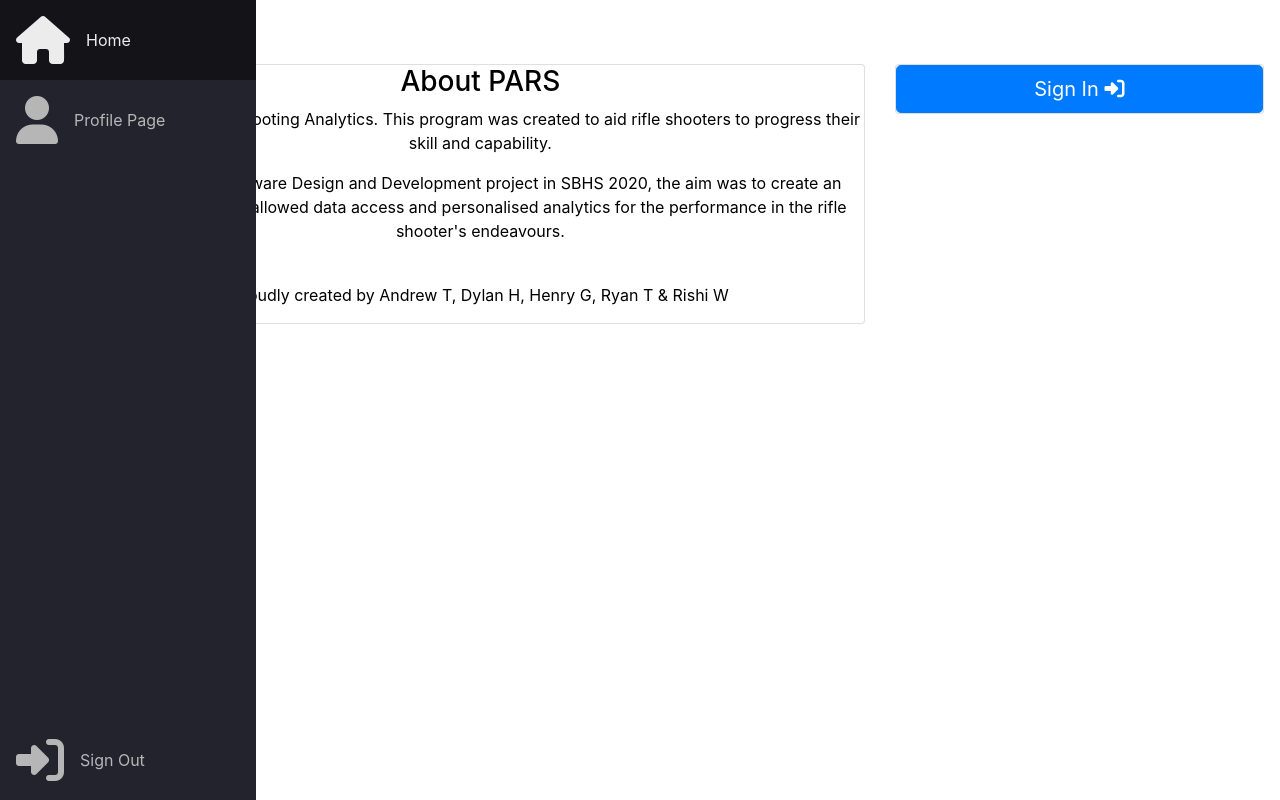
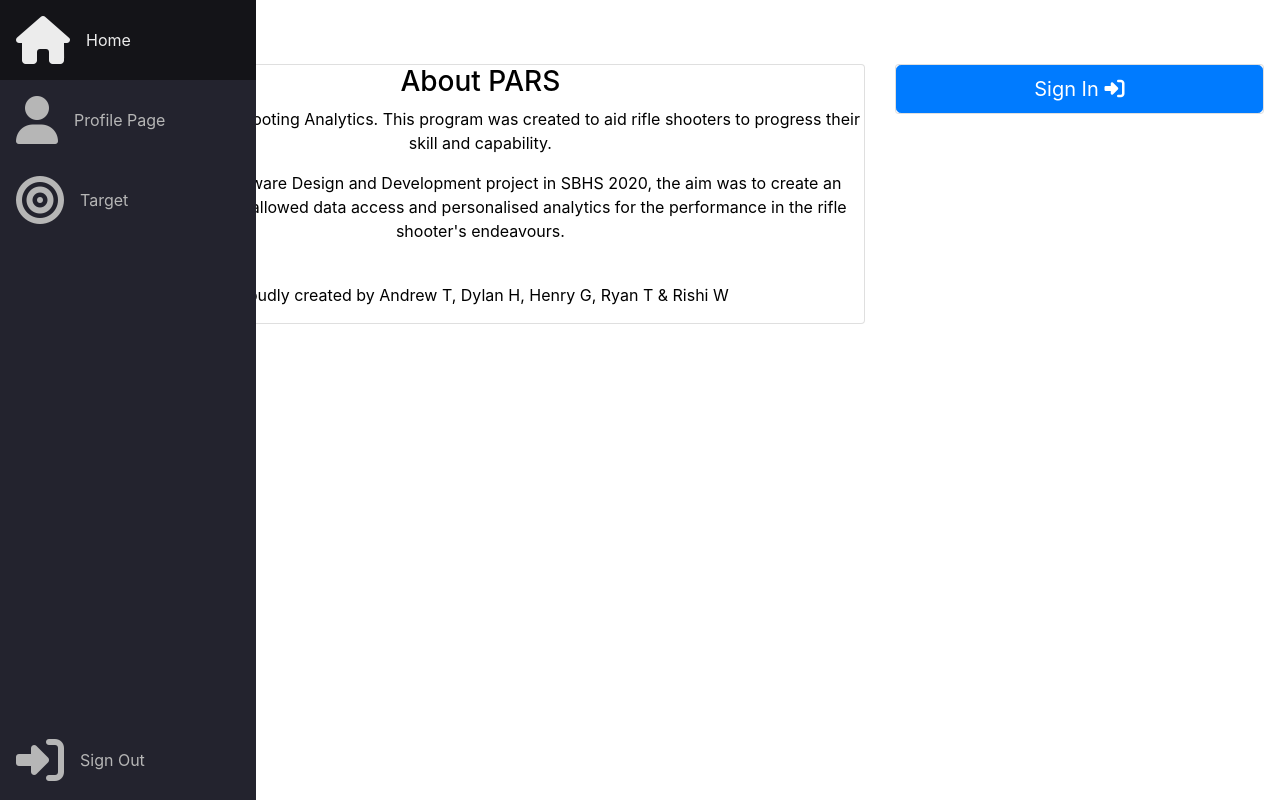
Before and after one commit to TAS-scorchedshadow/Rifle_Shooting_Major, a Flask app: page / in a window 1280 px wide. Run offline with Flask 2, Linux system fonts and the light colour scheme; some libraries are stand-ins or nearby versions.

Commit message:
Some stuff

```diff
--- a/templates/base.html
+++ b/templates/base.html
@@ -24,7 +24,12 @@
                     <i class="fas fa-user"></i>
                     <span class="linked-text">Profile Page</span>
                 </a>
-
+            </li>
+            <li class="nav-item">
+                <a href="/target" class = "nav-link">
+                    <i class="fas fa-bullseye"></i>
+                    <span class="linked-text">Target</span>
+                </a>
             </li>
             <li class="nav-item">
                 <a href="#" class = "nav-link">
```
Also changed, not shown: templates/targetTest.html (+6 -17 lines).
